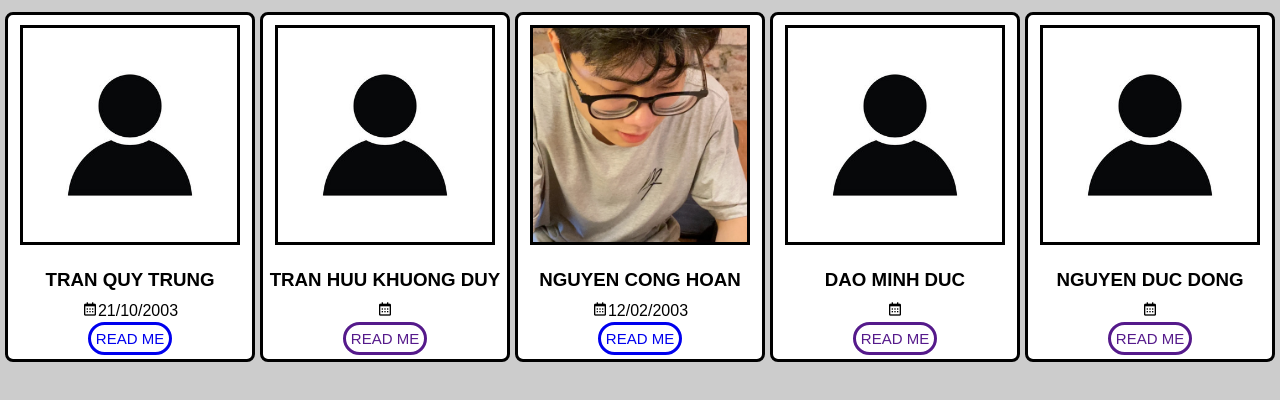
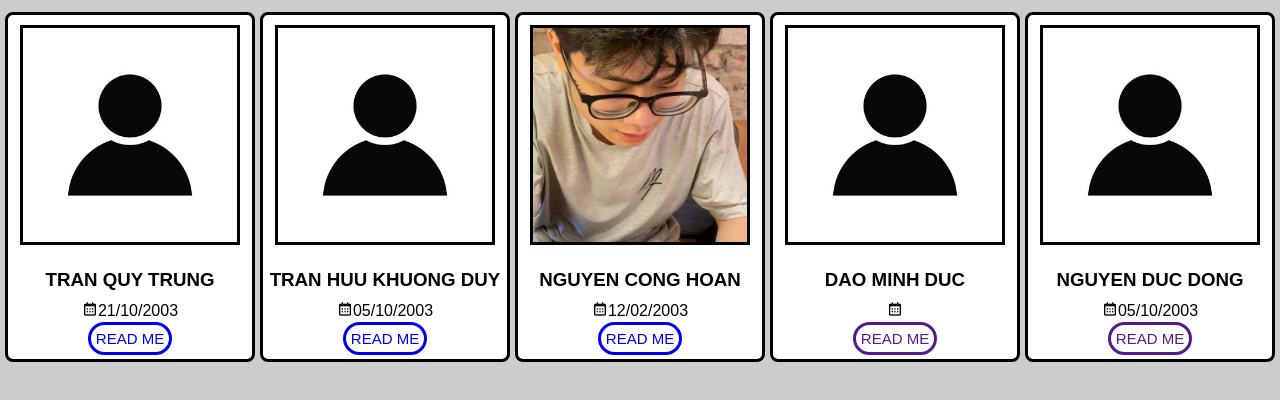
Before and after one commit to QTrung21/Software-technology-project, a plain HTML site: page Team code/index.html in a window 1280 px wide. Shown: the part 78-478 px from the top of the page. Drawn offline with nearby package versions, Linux system fonts and the light colour scheme.

Commit message:
upload code

```diff
--- a/Team code/index.html
+++ b/Team code/index.html
@@ -35,8 +35,8 @@
                 <div class="Duy">
                     <img src="/Image/Trung.jpg">
                     <h3>Tran Huu KHuong Duy</h3>
-                    <div><i class='bx bx-calendar'></i></div>
-                    <a href="">Read me</a>
+                    <div><i class='bx bx-calendar'></i>05/10/2003</div>
+                    <a href="https://khuongduy510.github.io/khuongduy510/">Read me</a>
                 </div>
                 <div class="Hoan">
                     <img src="../Image/Hoan.jpg">
@@ -53,7 +53,7 @@
                 <div class="Dong">
                     <img src="/Image/Trung.jpg">
                     <h3>Nguyen Duc Dong</h3>
-                    <div><i class='bx bx-calendar'></i></div>
+                    <div><i class='bx bx-calendar'></i>05/10/2003</div>
                     <a href="">Read me</a>
                 </div>
             </section>
```
